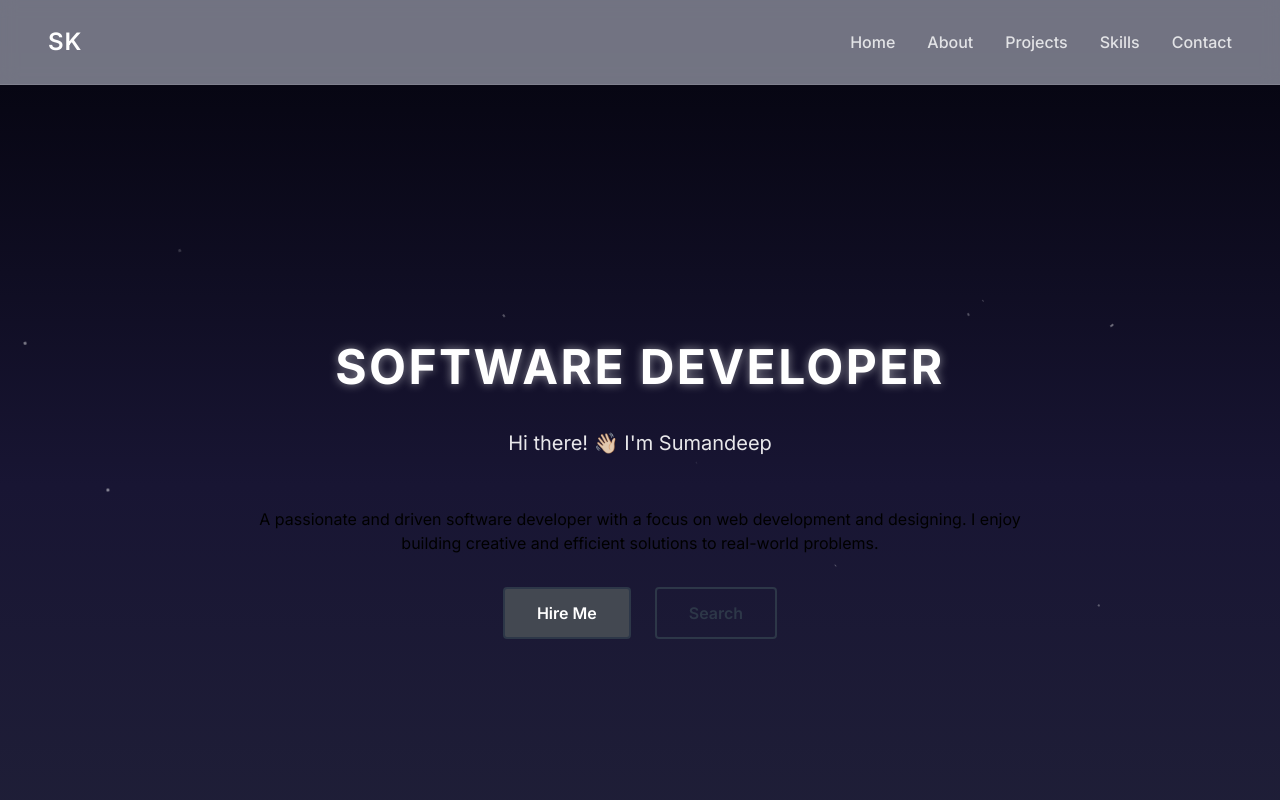
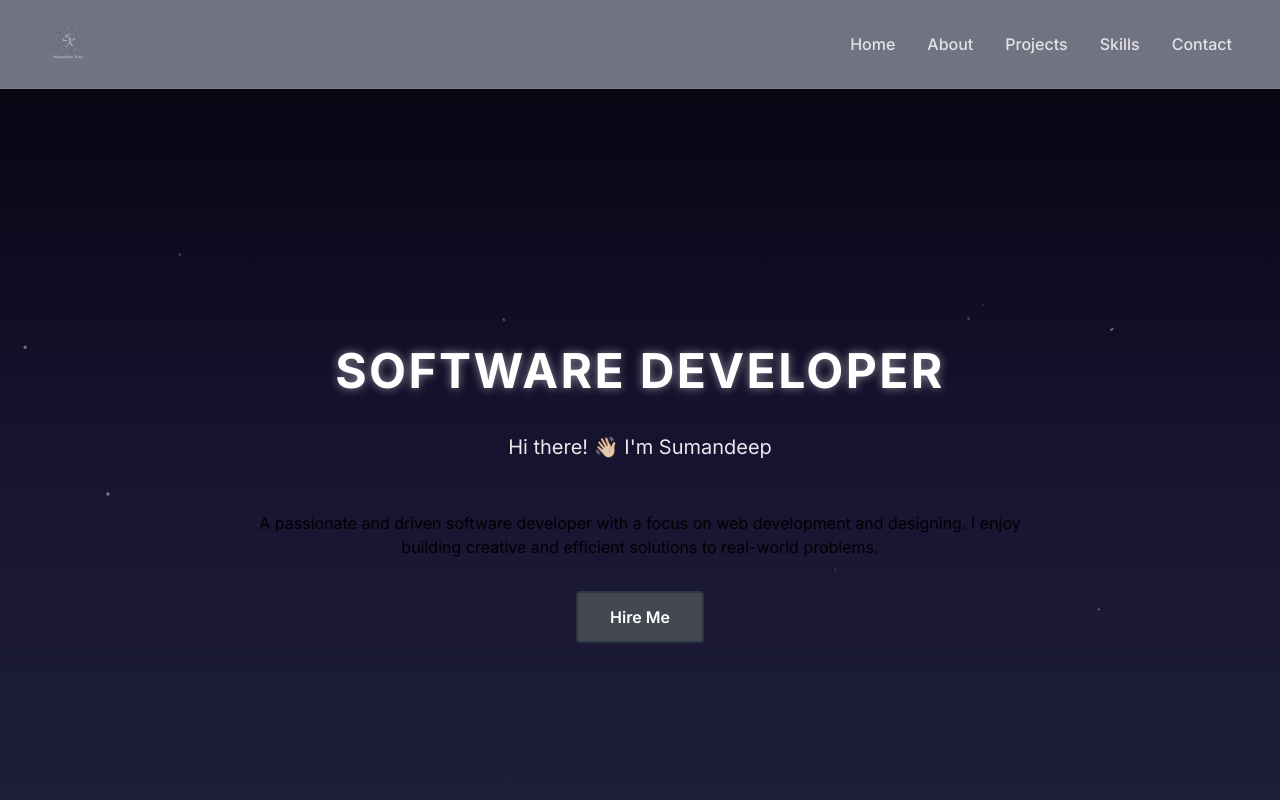
Before and after one commit to Suman-Dhillon/myportfolio, a Next.js app: page / in a window 1280 px wide. Shown: the top 800 px of the page. Built offline with nearby package versions, Linux system fonts and the light colour scheme.

Commit message:
Adding logo to Navbar

```diff
--- a/app/components/Navbar/Navbar.js
+++ b/app/components/Navbar/Navbar.js
@@ -1,13 +1,22 @@
 "use client";
 
 import Link from "next/link";
+import Image from "next/image";
 import "./Navbar.css";
 
 const Navbar = () => {
   return (
     <nav className="transparent-nav">
       <div className="nav-logo">
-        <Link href="/">SK</Link>
+      <Link href="/">
+          <Image
+            src="/logo-white.png" // Path to my logo in public folder
+            alt="Sumandeep Kaur Logo"
+            width={50}
+            height={50}
+            className="logo-image"
+          />
+        </Link>
       </div>
 
       <div className="nav-links">
--- a/app/components/footer/footer.js
+++ b/app/components/footer/footer.js
@@ -30,7 +30,7 @@ const Footer = () => {
           </div>
 
           <div className="footer-links">
-            <a href="#home">Home</a>
+            <a href="/">Home</a>
             <a href="#about">About</a>
             <a href="#skills">Skills</a>
             <a href="#projects">Projects</a>
--- a/app/components/home/home.js
+++ b/app/components/home/home.js
@@ -1,7 +1,6 @@
 "use client";
 
-import React, { useEffect, useState } from "react";
-import Navbar from "../Navbar/Navbar";
+import React from "react";
 import './home.css';
 
 const Home = () => {
@@ -37,7 +36,6 @@ const Home = () => {
 
                     <div className="home-actions">
                         <a href="#contact" className="action-button hire-button">Hire Me</a>
-                        <a href="#projects" className="action-button search-button">Search</a>
                     </div>
                 </div>
             </section>
```
